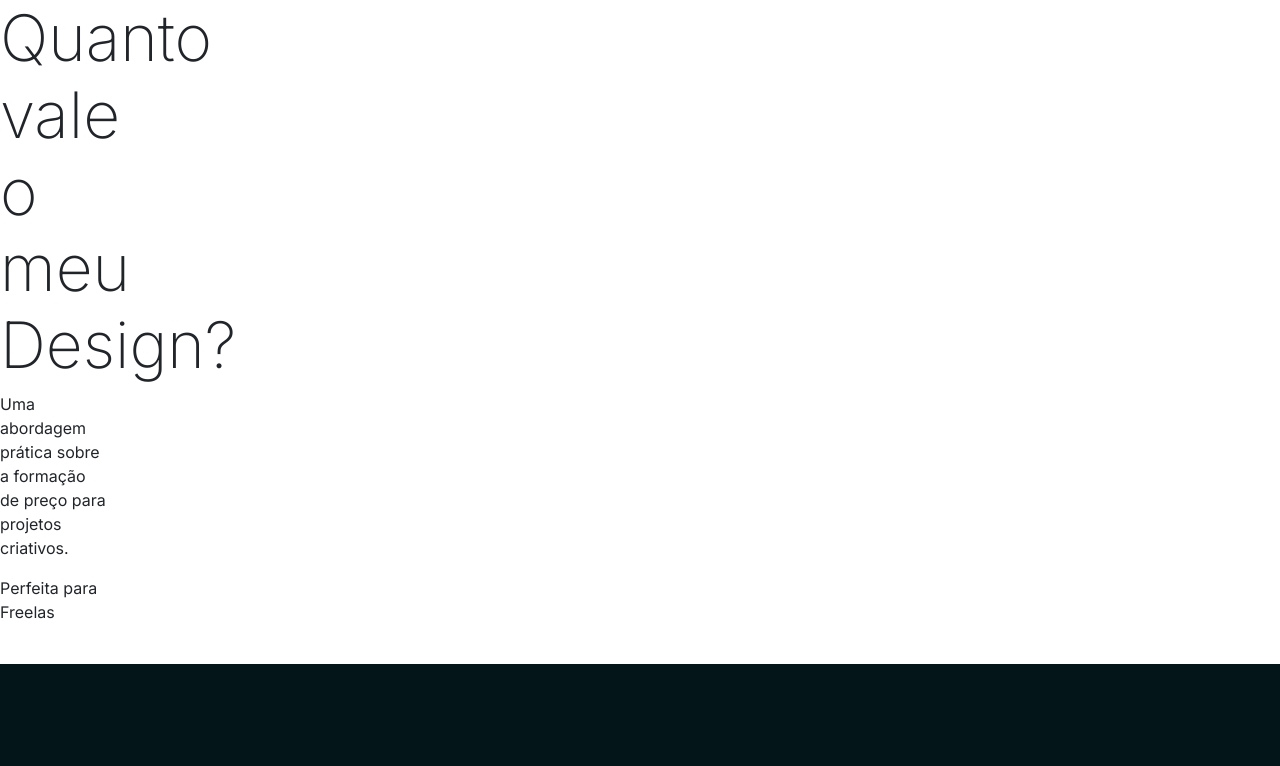
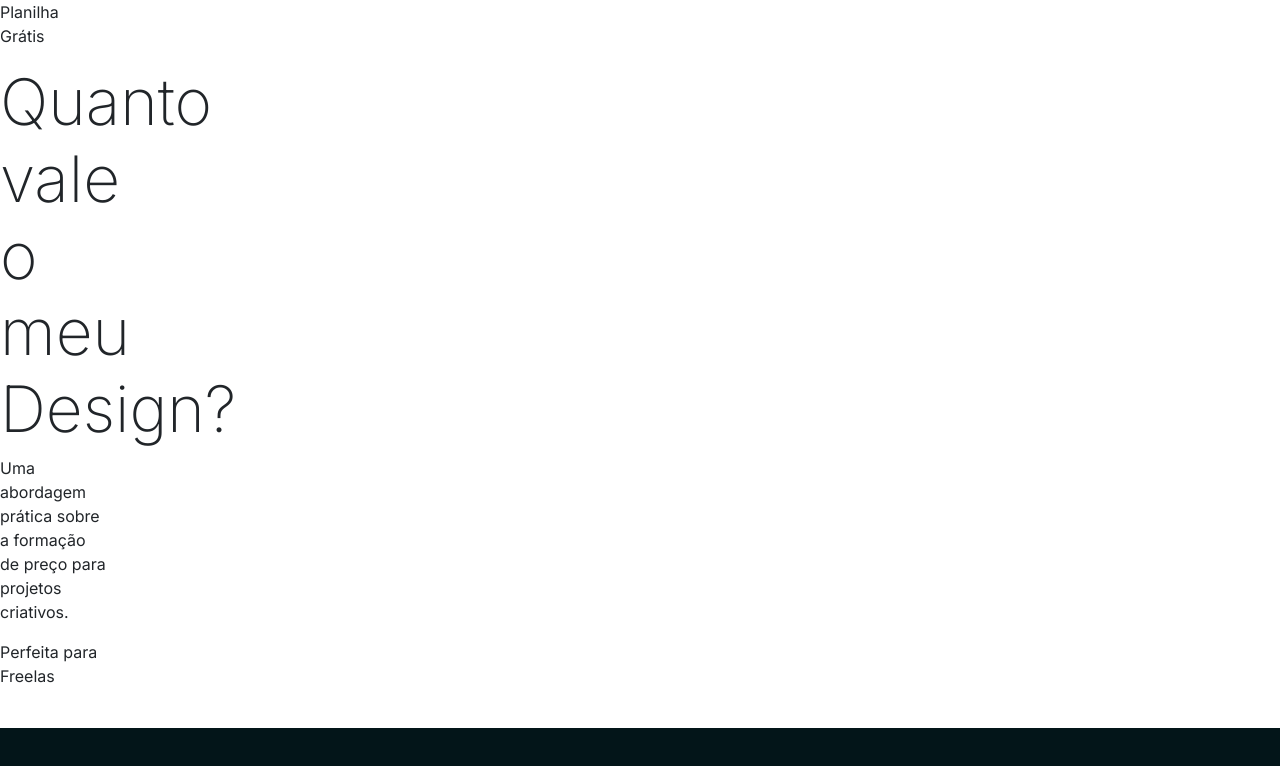
Before and after one commit to carlarsmendes/vinculo_precificacao, a plain HTML site: page index.html in a window 1280 px wide. Drawn offline with nearby package versions, Linux system fonts and the light colour scheme.

Commit message:
VP-5 Added changes to content

```diff
--- a/index.html
+++ b/index.html
@@ -46,6 +46,7 @@
 
     <header>
         <div class="col-1">
+            <p>Planilha Grátis</p>
             <h1>Quanto vale o meu Design?</h1>
             <p>Uma abordagem prática sobre a formação de preço para projetos criativos.</p>
             <p>Perfeita para Freelas</p>
```
